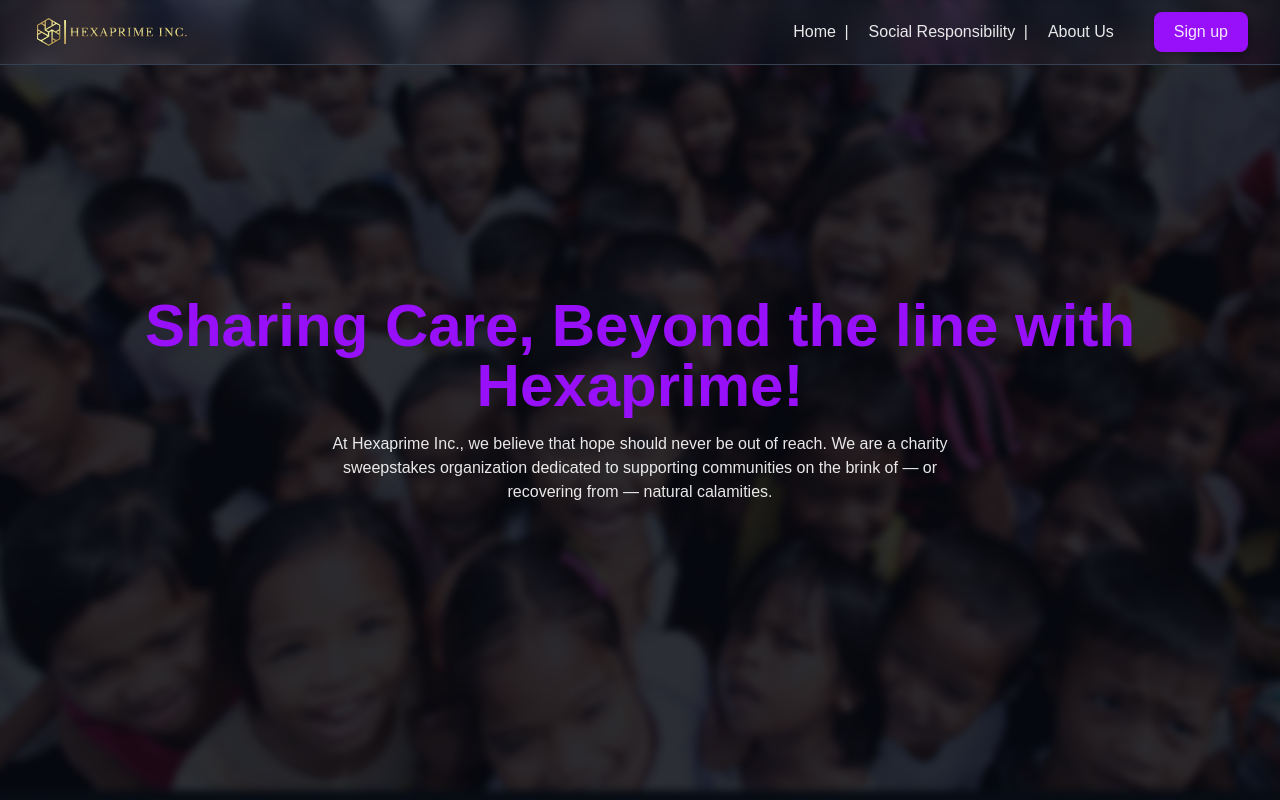
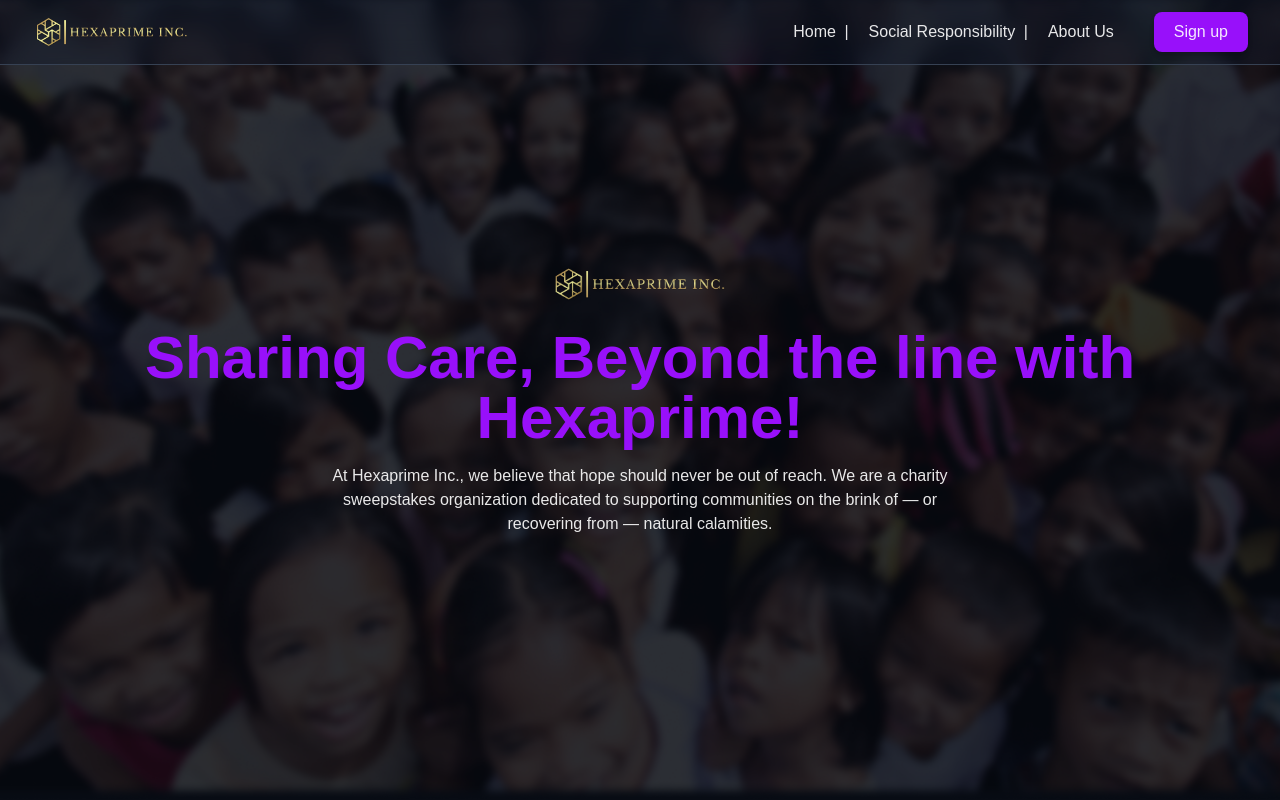
Before and after one commit to NETAD-MIKHAIL/hexaprime-portal, a Next.js app: page / in a window 1280 px wide. Shown: the top 800 px of the page. Built offline with nearby package versions, Linux system fonts and the light colour scheme.

Commit message:
Update header and hero: semi-transparent overlay, tighter navbar spacing, overlay logo

```diff
--- a/app/page.tsx
+++ b/app/page.tsx
@@ -37,20 +37,9 @@ export default function Home() {
   return (
     <main className="bg-gray-900 text-white min-h-screen">
 
-      {/* Header with hero image background */}
-      <header className="w-full fixed top-0 left-0 z-50 border-b border-gray-700">
-        {/* Use relative + pseudo bg */}
-        <div className="relative">
-          {/* Hero image as background for header */}
-          <Image
-            src="/kiddiekid.png"
-            alt="Background"
-            fill
-            className="object-cover"
-          />
-
-          {/* Header overlay */}
-          <nav className="relative flex justify-between items-center max-w-7xl mx-auto px-8 py-3 bg-gray-900/50 backdrop-blur-md">
+      {/* Header */}
+      <header className="w-full fixed top-0 left-0 z-50 bg-gray-900/40 backdrop-blur-md border-b border-gray-700">
+        <nav className="max-w-7xl mx-auto flex justify-between items-center px-8 py-3">
 
           {/* LOGO */}
           <Image
@@ -61,7 +50,7 @@ export default function Home() {
             className="object-contain cursor-pointer"
           />
 
-            {/* Menu Items */}
+          {/* MENU ITEMS */}
           <ul className="hidden md:flex items-center text-white/90 font-medium">
             <li className="mr-4 hover:text-purple-400 cursor-pointer transition">
               Home <span className="mx-1">|</span>
@@ -83,13 +72,21 @@ export default function Home() {
           </div>
 
         </nav>
-        </div>
       </header>
 
       {/* Hero Section */}
       <section className="relative h-screen">
         <Image src="/kiddiekid.png" alt="Hero" fill className="object-cover" />
+
+        {/* Overlay content */}
         <div className="absolute inset-0 bg-black/50 flex flex-col justify-center items-center text-center px-4">
+          <Image
+            src="/hexalogo2.png"
+            alt="Hexaprime Logo Overlay"
+            width={180}
+            height={60}
+            className="mb-6 opacity-90"
+          />
           <h1 className="text-4xl md:text-6xl font-bold text-purple-600">
             Sharing Care, Beyond the line with Hexaprime!
           </h1>
@@ -99,7 +96,6 @@ export default function Home() {
           </p>
         </div>
       </section>
-
 
       {/* Mission Section */}
       <section className="py-16 px-4 md:px-16 bg-gray-800 text-white">
```
Lines whose indentation alone changed are shown as unchanged.
